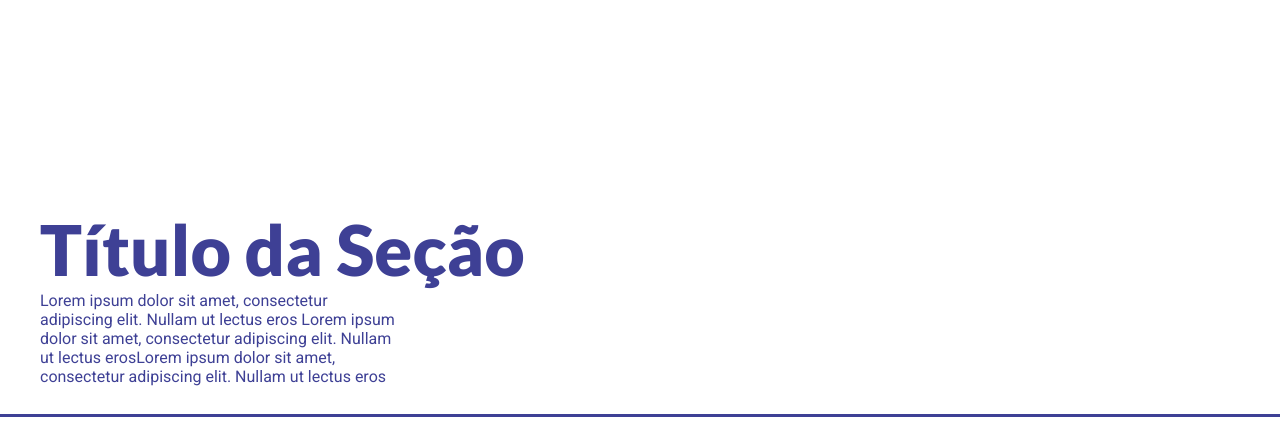
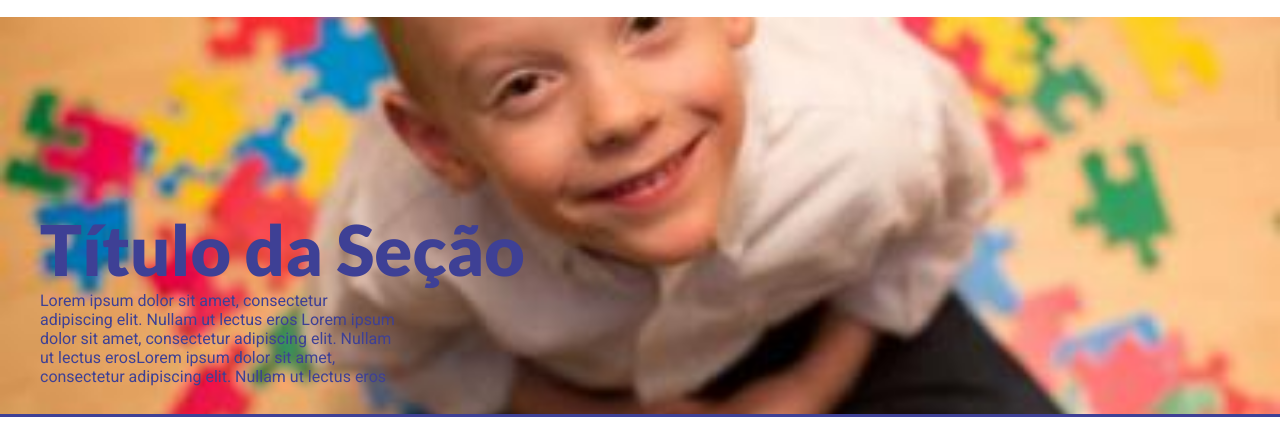
Before and after one commit to evandr0carvalho/dra-danielle, a plain HTML site: page index.html in a window 1280 px wide. Shown: the part 354-796 px from the top of the page. Drawn offline with Linux system fonts and the light colour scheme.

Commit message:
Update style.css

```diff
--- a/css/style.css
+++ b/css/style.css
@@ -69,7 +69,7 @@
   }
 
   .background-section {
-    background-image: url("imagens/imagem4.jpg");
+    background-image: url("/imagens/imagem2.jpg");
     background-size: cover;
     background-position: center;
     background-repeat: no-repeat;
```
